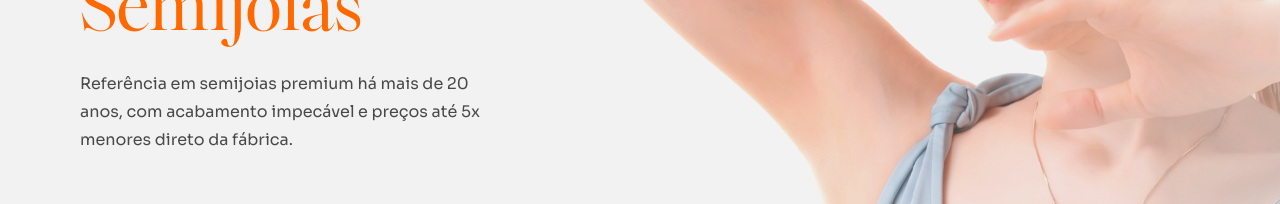
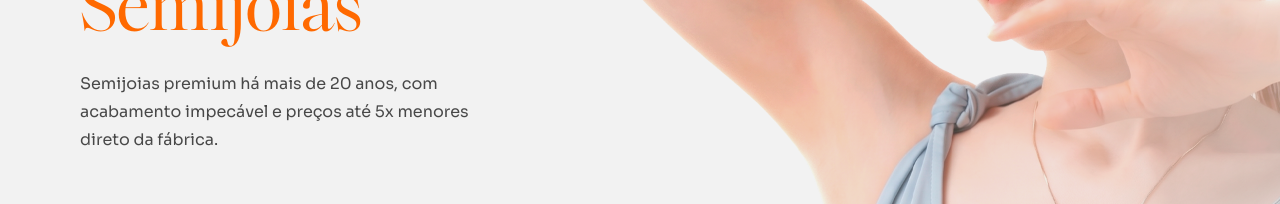
Before and after one commit to joaosilva25/link-xingyu, a React (Vite) app: page / in a window 1280 px wide. Shown: the part 302-506 px from the top of the page. Built offline with nearby package versions, Linux system fonts and the light colour scheme.

Commit message:
fix: adjust text

```diff
--- a/src/components/hero.tsx
+++ b/src/components/hero.tsx
@@ -76,7 +76,7 @@ export default function Hero() {
             {/* Subtitle */}
             <div className='flex flex-col gap-4 mb-6'>
               <p className="text-black/70 md:pr-32 leading-7  flex items-center justify-center md:justify-start">
-                Referência em semijoias premium há mais de 20 anos, com acabamento impecável e preços até 5x menores direto da fábrica.
+                Semijoias premium há mais de 20 anos, com acabamento impecável e preços até 5x menores direto da fábrica.
               </p>
             </div>
             <div
```
